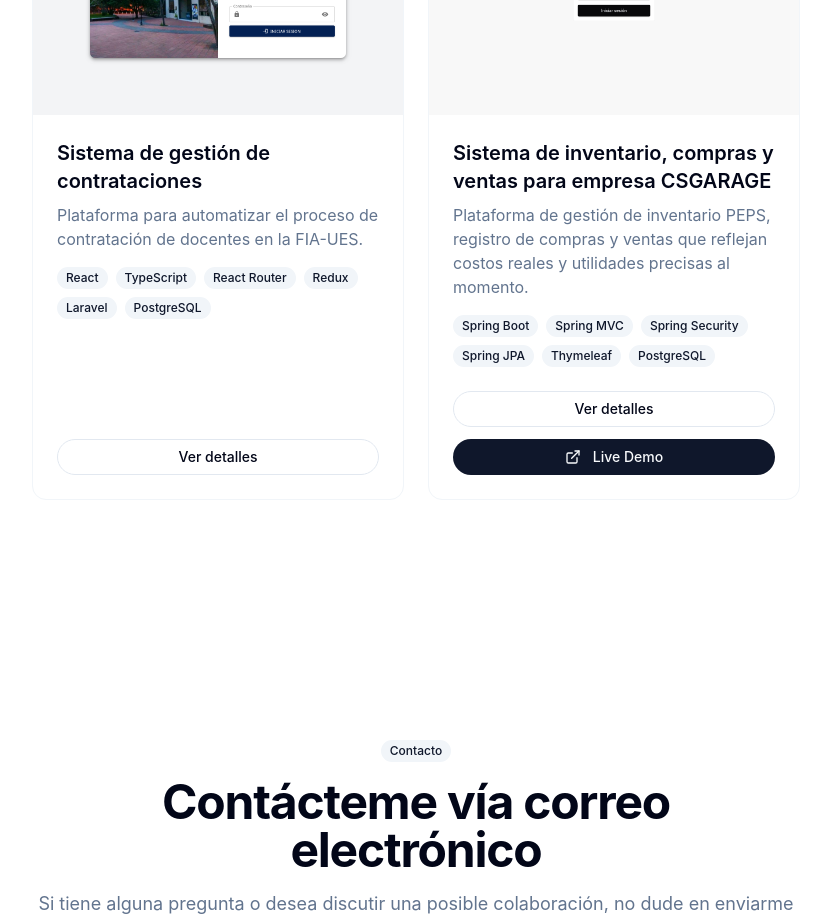
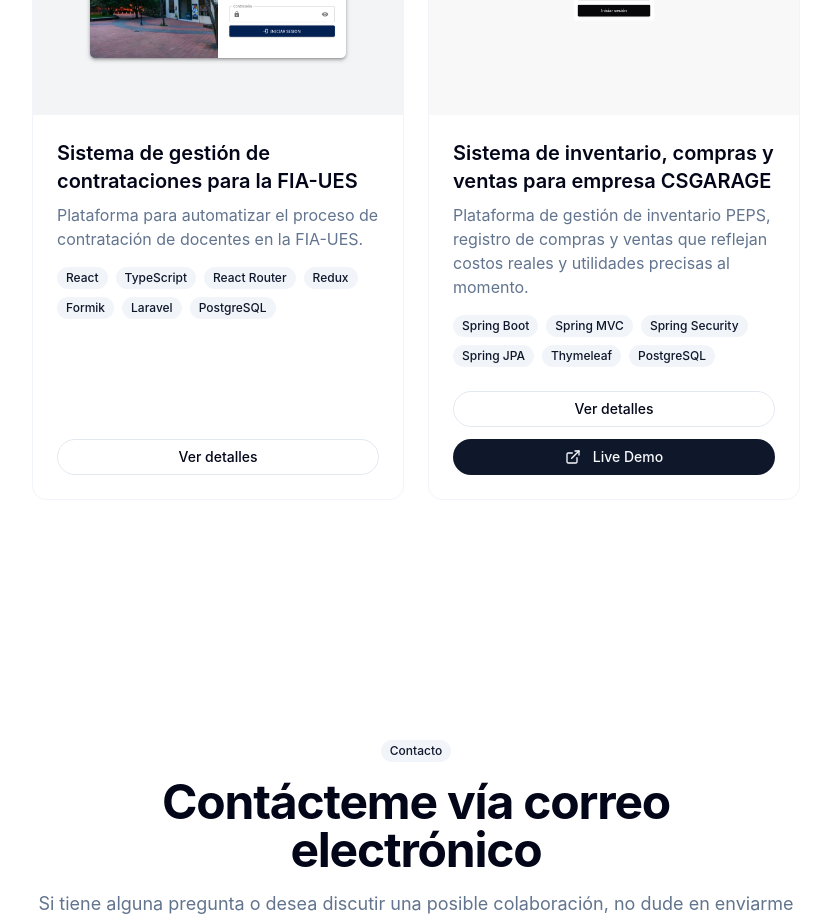
Before and after one commit to miguelalejnd/portafolio, a React (Vite) app: page / in a window 1280 px wide. Shown: the part 2680-3602 px from the top of the page, without its empty margins (224-1055 px from the left). Built offline with nearby package versions, Linux system fonts and the light colour scheme.

Commit message:
Prijects: Update text on SGC

```diff
--- a/src/components/projects.tsx
+++ b/src/components/projects.tsx
@@ -70,20 +70,20 @@
 
 const projects = [
   {
-    title: "Sistema de gestión de contrataciones",
+    title: "Sistema de gestión de contrataciones para la FIA-UES",
     description:
       "Plataforma para automatizar el proceso de contratación de docentes en la FIA-UES.",
     problem:
-      "El proceso de contratación de docentes era manual, ineficiente y propenso a errores, lo que resultaba en retrasos y dificultades para gestionar las solicitudes.",
+      "El sistema existente estaba obsoleto, era deficiente en funcionalidad y propenso a errores, lo que producía insatisfacción y dificultades durante la gestión del proceso.",
     solution:
-      "Desarrollo de una plataforma web que automatiza el proceso de contratación, permitiendo a los docentes postularse en línea, a los administradores revisar y gestionar las solicitudes de manera eficiente.",
+      "Desarrollo de una nueva plataforma web que incorpore la amplia gama de funcionalidades solicitadas y solvente los problemas existentes.",
     impact:
-      "Reduje el tiempo de contratación y mejoré la satisfacción tanto de los docentes como de los administradores al proporcionar una experiencia más fluida y transparente.",
-    functionalities: ["Gestión de solicitudes", "Revisión y aprobación", "Notificaciones automáticas"],
+      "El nuevo sistema mejoró la satisfacción de los usuarios al proporcionar muchas nuevas funcionalidades, más control y más información de cada etapa del proceso y una experiencia más fluida y transparente.",
+    functionalities: ["Gestión de solicitudes.", "Revisión y aprobación en multiples etapas por personal de la facultad.", "Notificaciones automáticas.", "Gestión de usuarios y roles.", "Generación de reportes.", ],
     learning:
-      "Aprendí a diseñar e implementar un sistema completo utilizando React para el frontend y Laravel para el backend, además de mejorar mis habilidades en gestión de proyectos y comunicación con stakeholders.",
+      "Adquirí experiencia en el desarrollo de sistemas muy masivos utilizando React y Laravel. Al trabajar estrechamente con otros desarrolladores fortalecí mis habilidad de trabajo en equipo. La comunicación con los stakeholders mejoró mi capacidad de traducir sus necesidades en implementaciones validas. Y obtuve experiencia en el proceso de reporte y corrección de bugs.",
     images: sgcImages,
-    technologies: ["React", "TypeScript", "React Router", "Redux", "Laravel", "PostgreSQL"],
+    technologies: ["React", "TypeScript", "React Router", "Redux", "Formik", "Laravel", "PostgreSQL"],
   },
   {
     title: "Sistema de inventario, compras y ventas para empresa CSGARAGE",
```
